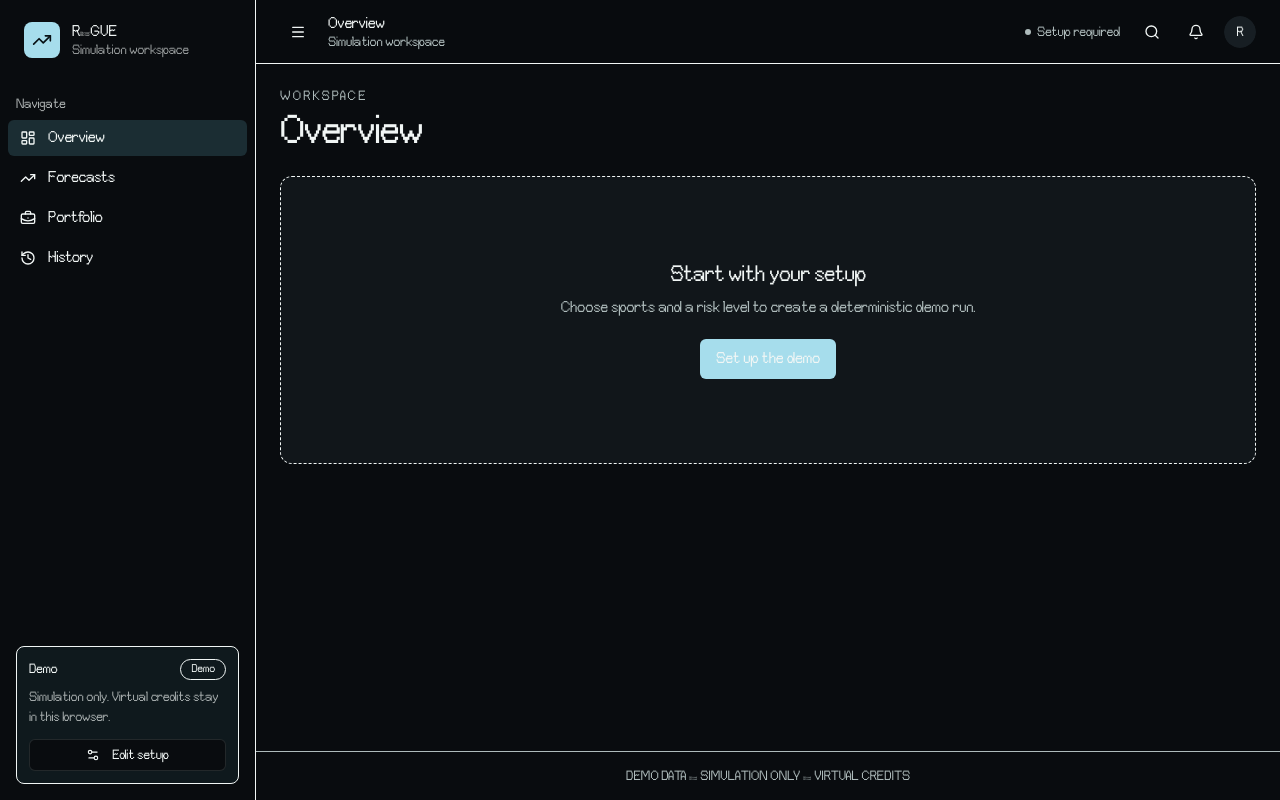
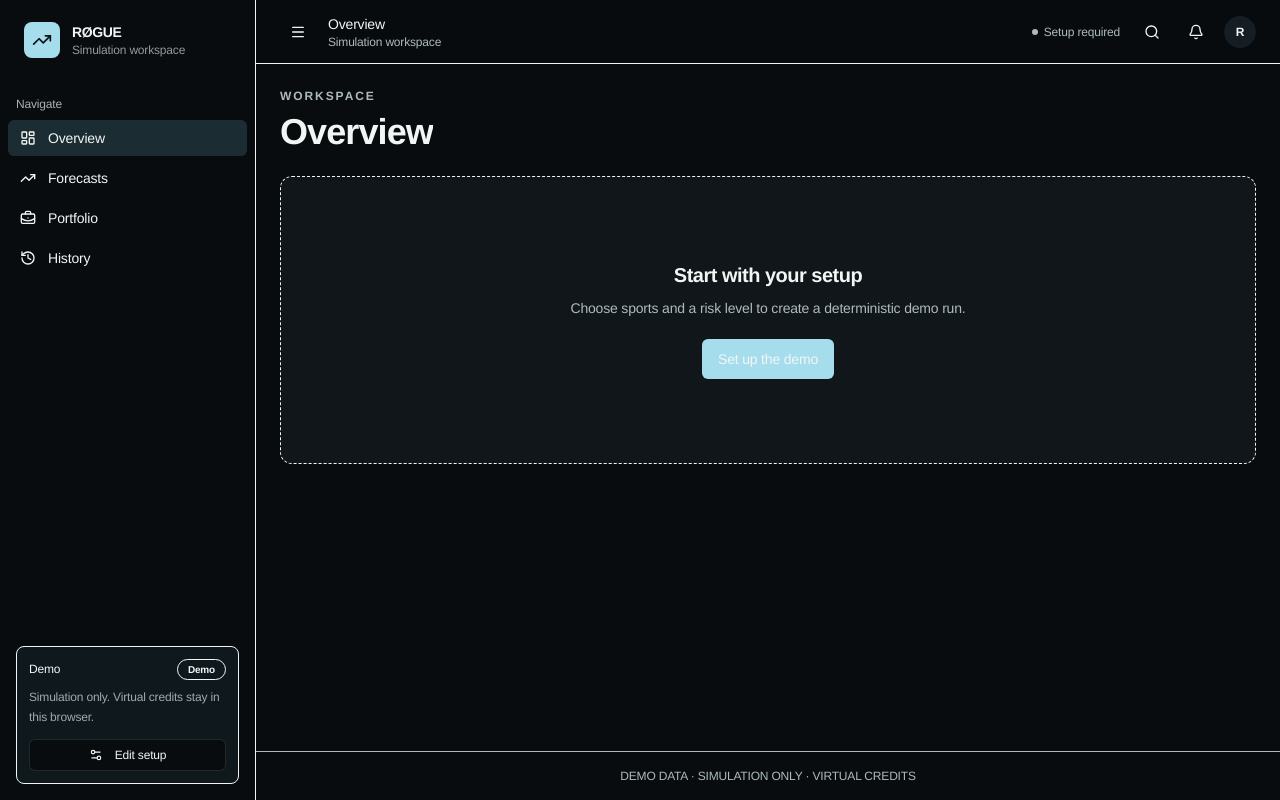
Before and after one commit to anshbalusa-ui/automated-risk-level-betting, a Next.js app: page /dashboard in a window 1280 px wide. Built offline with nearby package versions, Linux system fonts and the light colour scheme.

Commit message:
fix: match reference condensed typeface

```diff
--- a/src/app/globals.css
+++ b/src/app/globals.css
@@ -1,5 +1,4 @@
 @import "tailwindcss";
-@font-face { font-family:"Bitroad"; src:url("/fonts/BitroadDemo-Regular.otf") format("opentype"),url("/automated-risk-level-betting/fonts/BitroadDemo-Regular.otf") format("opentype"); font-weight:400; font-style:normal; font-display:swap; }
 
 
 
@@ -18,7 +17,7 @@
   --positive:#8cddc8;
   --warning:#d6dfe0;
   --negative:#bdbfc5;
-  --font-site:"Bitroad","Avenir Next Condensed","Avenir Next","Helvetica Neue",Arial,sans-serif;
+  --font-site:"Avenir Next Condensed","Avenir Next","Helvetica Neue",Arial,sans-serif;
   --font-body:var(--font-site);
   --font-display:var(--font-site);
   --font-mono:var(--font-site);
@@ -4072,12 +4071,14 @@ html {
   color:var(--quiet);
 }
 
-/* Use the exact screenshot-matched typeface for every product text surface. */
+/* Use the supplied condensed reference typeface across every product text surface. */
 .site-content,
 .site-content *,
 .site-content *::before,
 .site-content *::after {
   font-family:var(--font-site) !important;
+  -webkit-font-smoothing:antialiased;
+  text-rendering:optimizeLegibility;
 }
 
 html {
@@ -4101,22 +4102,9 @@ html {
   pointer-events:none;
 }
 
-.landing-globe-copy h1::after {
-  position:absolute;
-  inset:0;
-  color:transparent;
-  background:
-    repeating-linear-gradient(0deg,#f1f7f614 0 1px,transparent 1px 4px),
-    repeating-linear-gradient(90deg,#f1f7f608 0 1px,transparent 1px 5px);
-  background-clip:text;
-  -webkit-background-clip:text;
-  content:attr(data-text);
-  pointer-events:none;
-}
-
 .landing-globe-copy h1 {
-  -webkit-font-smoothing:none;
-  text-rendering:geometricPrecision;
+  -webkit-font-smoothing:antialiased;
+  text-rendering:optimizeLegibility;
 }
 
 .sports-film-media::before,
```
Also changed, not shown: public/fonts/BitroadDemo-Regular.otf (deleted).
